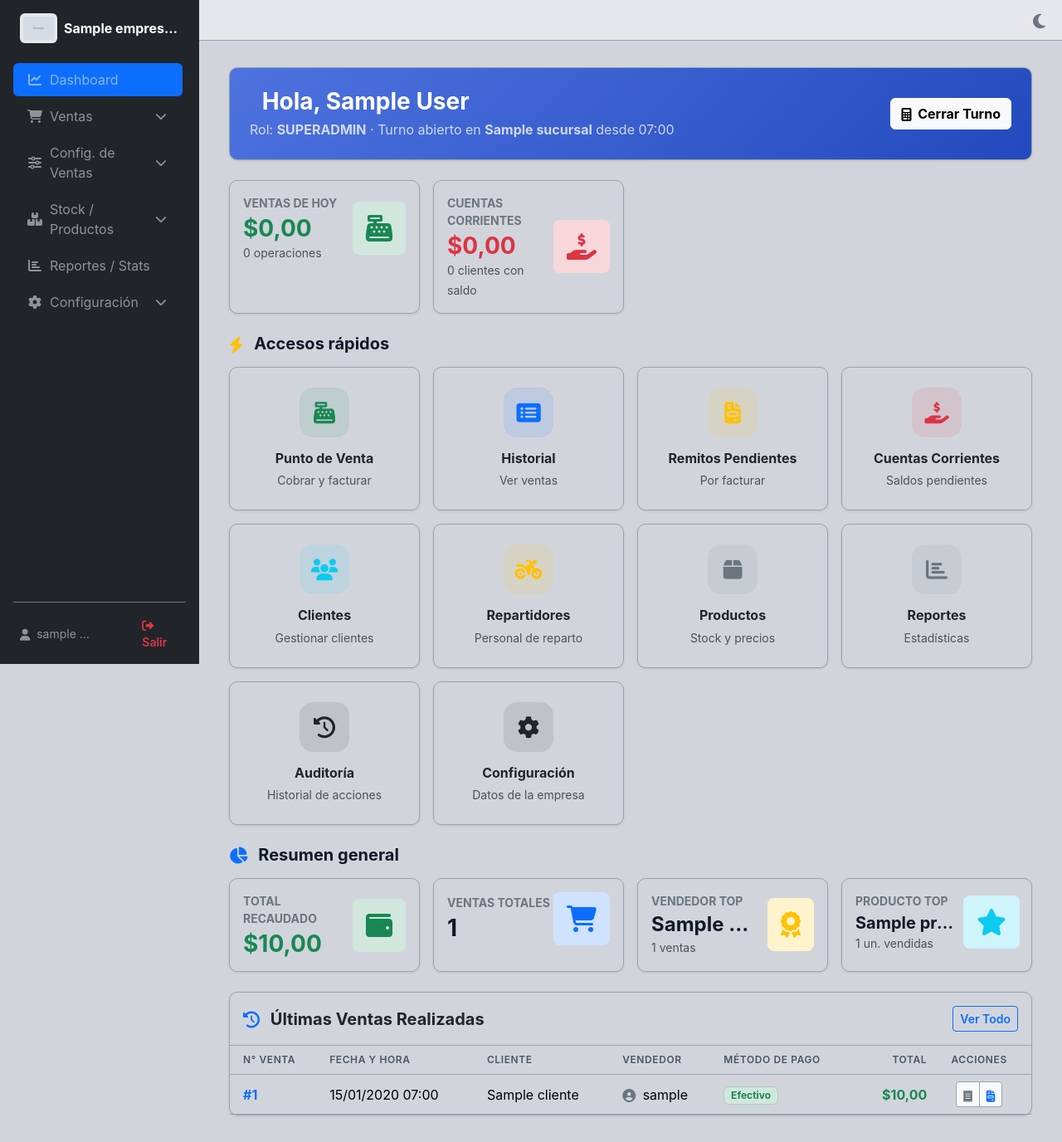
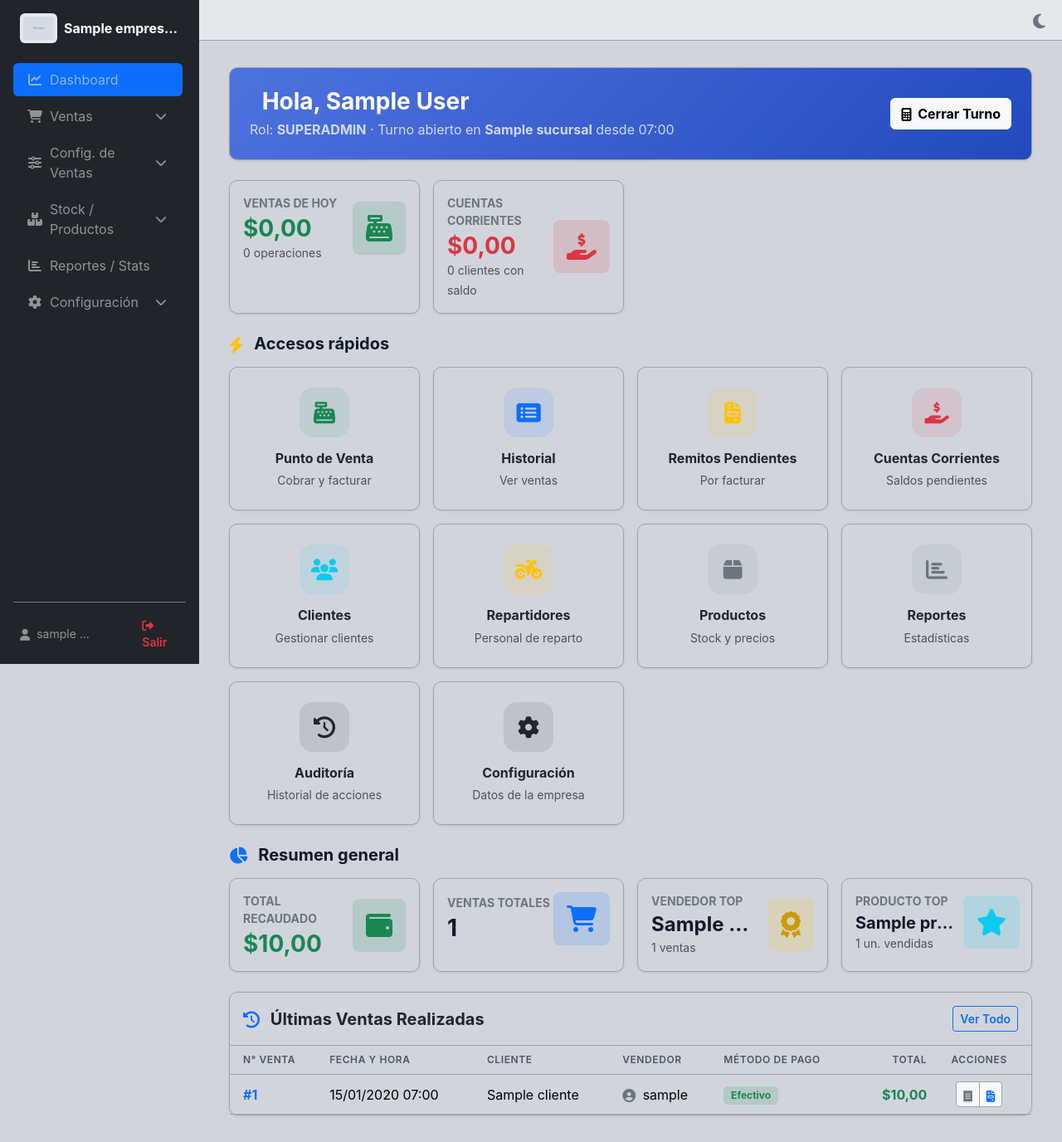
Before and after one commit to mluduenia/sistema_ventas, a Django app: page / in a window 1280 px wide. Shown: the whole page at 83% size. Run offline with Django 4.2, Linux system fonts and the light colour scheme; a user stored in the database is signed in; tables that the repository leaves empty hold one stand-in row (values such as "Sample post"); grey boxes marked "Sample" are stand-in pictures; some libraries are stand-ins or nearby versions.

Commit message:
Add subtle background color classes for success, danger, warning, info, primary, and secondary
Added subtle background color classes for various states.

```diff
--- a/static/css/custom.css
+++ b/static/css/custom.css
@@ -59,6 +59,15 @@
     color: var(--bs-body-color) !important;
     border-color: var(--bs-border-color) !important;
 }
+
+/* Excepción: las clases *-subtle deben mantener su color de fondo
+   (se usan en los KPI del dashboard para los iconos) */
+.bg-success-subtle { background-color: rgba(25, 135, 84, 0.15) !important; color: #198754 !important; }
+.bg-danger-subtle  { background-color: rgba(220, 53, 69, 0.15) !important; color: #dc3545 !important; }
+.bg-warning-subtle { background-color: rgba(255, 193, 7, 0.15) !important; color: #cc9a06 !important; }
+.bg-info-subtle    { background-color: rgba(13, 202, 240, 0.15) !important; color: #0dcaf0 !important; }
+.bg-primary-subtle { background-color: rgba(13, 110, 253, 0.15) !important; color: #0d6efd !important; }
+.bg-secondary-subtle { background-color: rgba(108, 117, 125, 0.15) !important; color: #6c757d !important; }
 
 /* Estilos para Tarjetas */
 .card {
```
